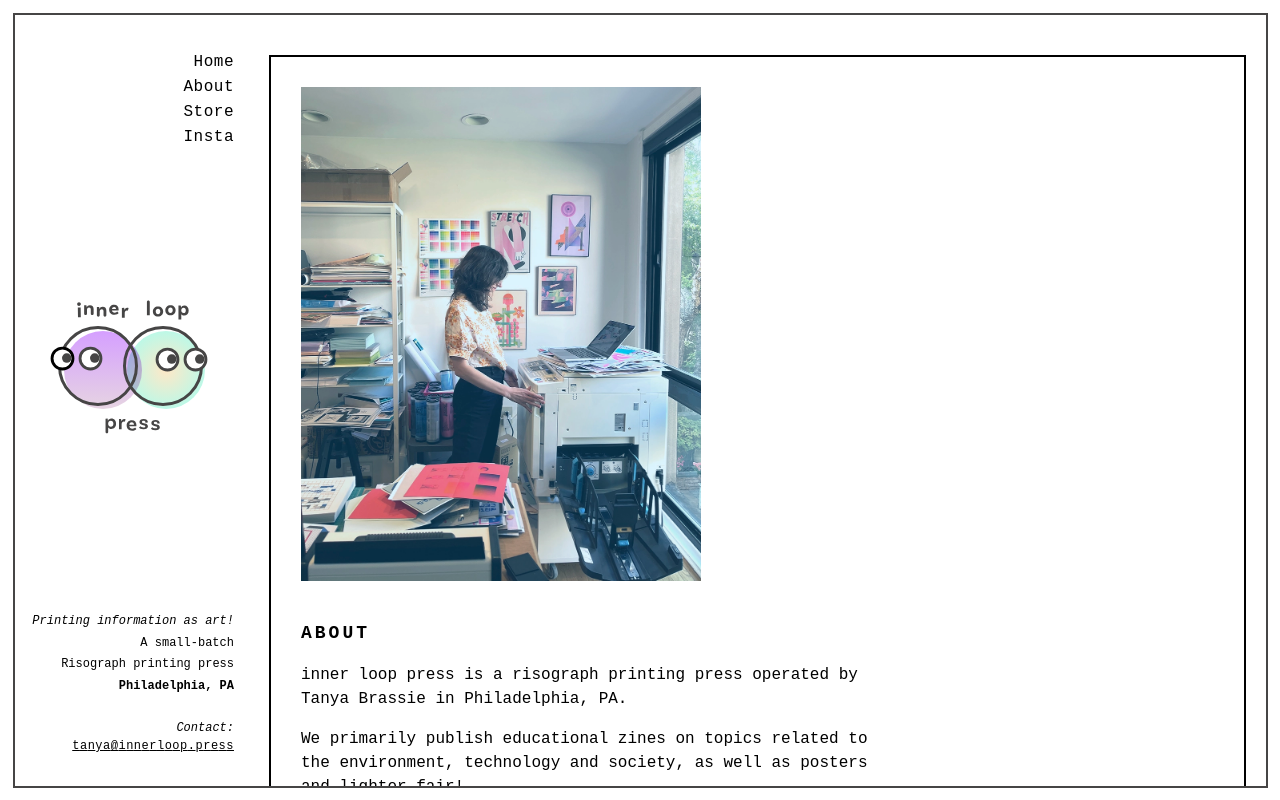
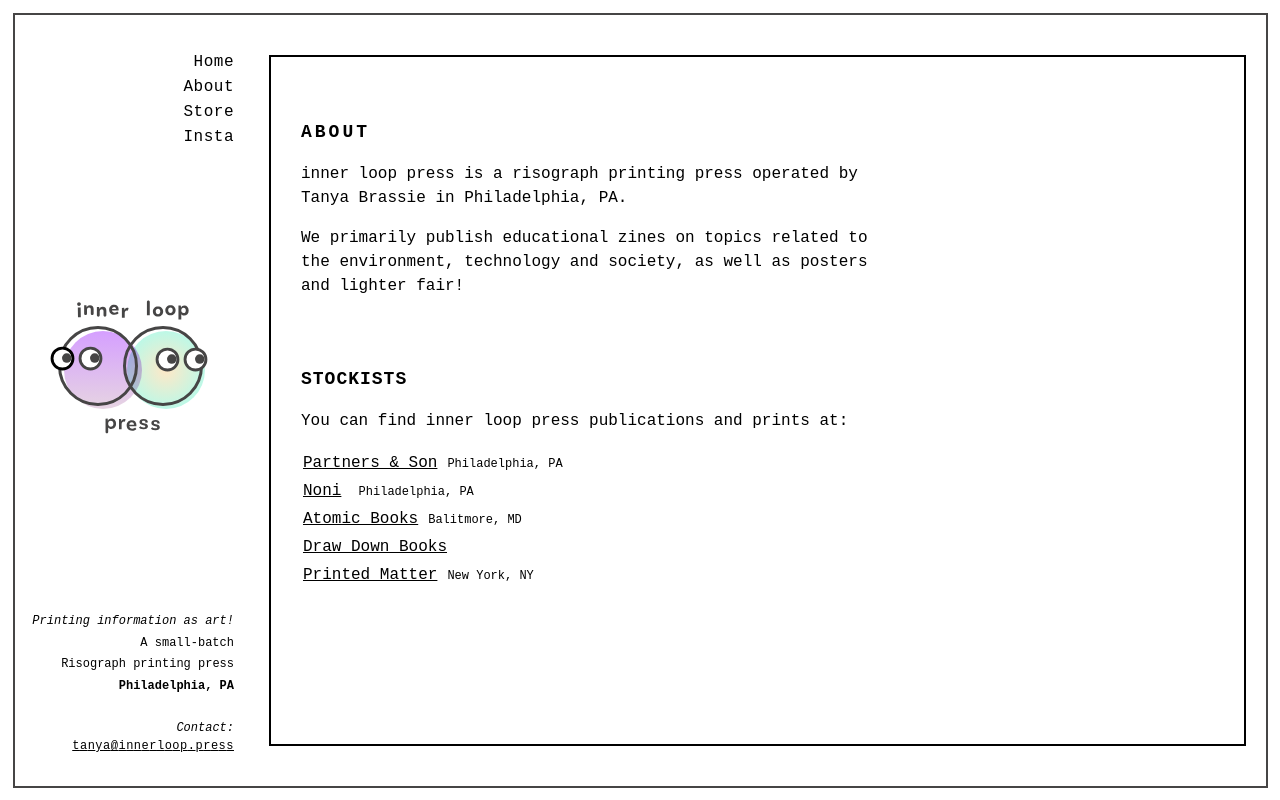
Before and after one commit to tanyabrassie/inner-loop-next, a Next.js app: page /about in a window 1280 px wide. Built offline with nearby package versions, Linux system fonts and the light colour scheme.

Commit message:
About page updates

```diff
--- a/src/app/about/AboutContent.tsx
+++ b/src/app/about/AboutContent.tsx
@@ -6,11 +6,11 @@
   return (
     <main className={styles.mainWrapper}>
       <div className={styles.innerContainer}>
-        <NextImage
+        {/* <NextImage
           className={styles.tablePhoto}
           alt='the inner loop press offerings'
           src={innerLoopTable}
-        />
+        /> */}
         <div className={styles.textContent}>
           <h1 className={styles.header}>About</h1>
 
--- a/src/app/about/aboutContent.module.scss
+++ b/src/app/about/aboutContent.module.scss
@@ -4,6 +4,7 @@
 
 .mainWrapper {
   @extend .mainContent;
+  height: 100%;
   background-color: white;
   z-index: 1;
 
@@ -26,6 +27,7 @@
   @extend .paragraphContainer;
   animation-name: appear;
   animation-duration: 0.5s;
+  height: 100%;
 }
 
 .header {
```
